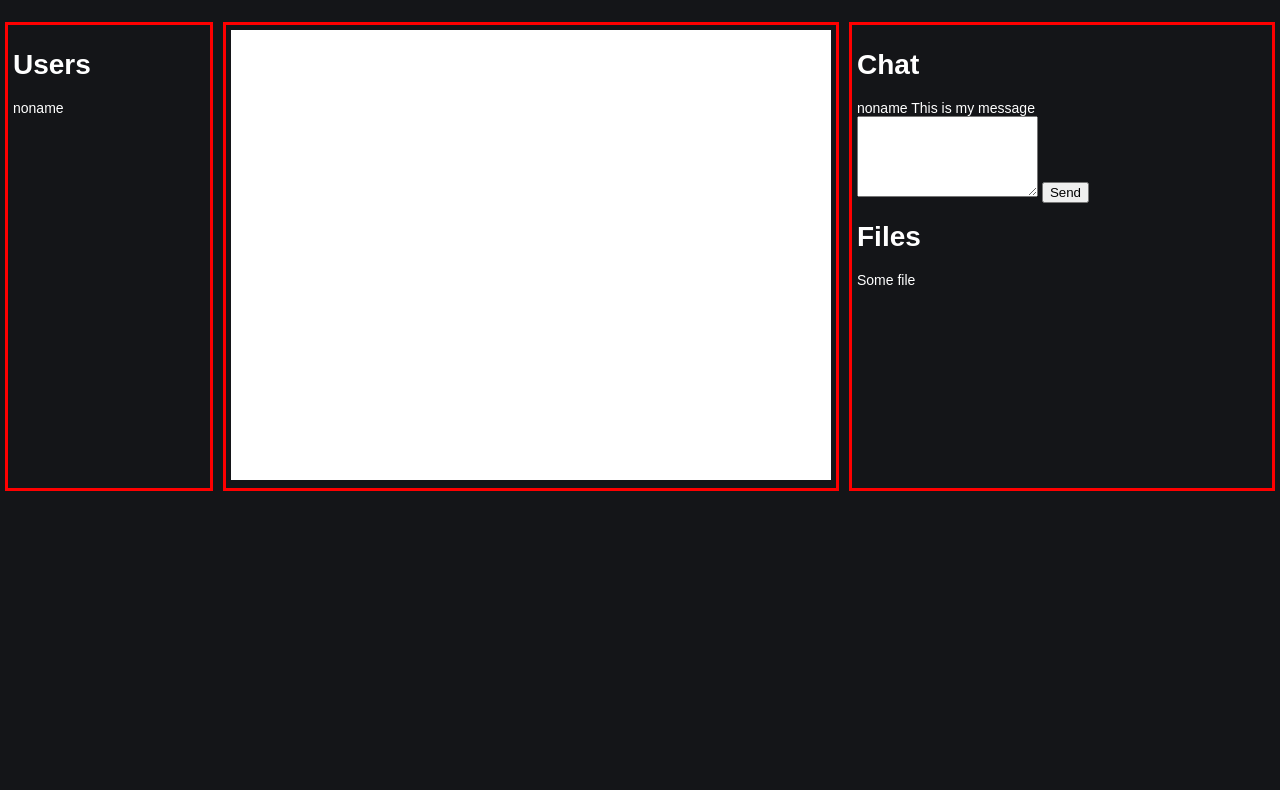
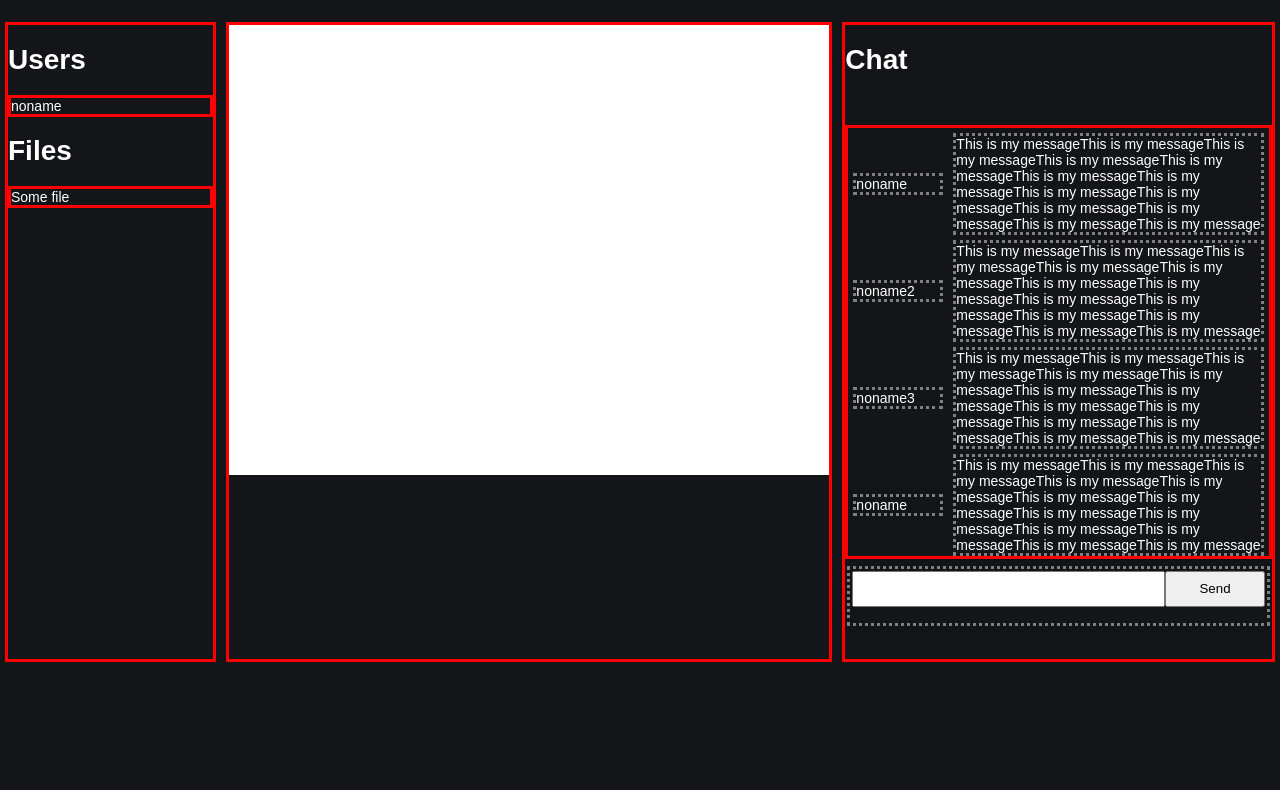
Before and after one commit to gechenginca/TheDreamMachine, a website: page frontend/studyTable.html in a window 1280 px wide. Shown: the part 83-873 px from the top of the page. Drawn offline with Linux system fonts and the light colour scheme.

Commit message:
Further work on front end. Chat is flushed out a bit. No front end JS yet.

```diff
--- a/frontend/studyTable.html
+++ b/frontend/studyTable.html
@@ -15,7 +15,7 @@
 <!-- Place home, my tables, profile, sign out here-->
 
 <header>
-        <a href="/" id="title">TODO</a>
+        <h1><a href="/" id="title">TODO</a></h1>
 </header>
 
 <div class="table_app">
@@ -37,6 +37,17 @@
                 </div>
             </div>
 
+        </div>
+
+
+        <div id="files">
+            <h1>Files</h1>
+            <div id="files_cointainer" class="container">
+                <!-- Example file -->
+                <div class="file_bar">
+                    <a class="file_name">Some file</a>
+                </div>
+            </div>
         </div>
 
     </div>
@@ -66,31 +77,42 @@
                 <div class="chat_bar">
                     <span class="chat_user_pic"></span>
                     <span class="chat_user_name">noname</span>
-                    <span class="chat_content">This is my message</span>
+                    <span class="chat_content">This is my messageThis is my messageThis is my messageThis is my messageThis is my messageThis is my messageThis is my messageThis is my messageThis is my messageThis is my messageThis is my messageThis is my messageThis is my message</span>
                 </div>
+
+                <div class="chat_bar">
+                    <span class="chat_user_pic"></span>
+                    <span class="chat_user_name">noname2</span>
+                    <span class="chat_content">This is my messageThis is my messageThis is my messageThis is my messageThis is my messageThis is my messageThis is my messageThis is my messageThis is my messageThis is my messageThis is my messageThis is my messageThis is my message</span>
+                </div>
+
+                <div class="chat_bar">
+                    <span class="chat_user_pic"></span>
+                    <span class="chat_user_name">noname3</span>
+                    <span class="chat_content">This is my messageThis is my messageThis is my messageThis is my messageThis is my messageThis is my messageThis is my messageThis is my messageThis is my messageThis is my messageThis is my messageThis is my messageThis is my message</span>
+                </div>
+
+                <div class="chat_bar">
+                    <span class="chat_user_pic"></span>
+                    <span class="chat_user_name">noname</span>
+                    <span class="chat_content">This is my messageThis is my messageThis is my messageThis is my messageThis is my messageThis is my messageThis is my messageThis is my messageThis is my messageThis is my messageThis is my messageThis is my messageThis is my message</span>
+                </div>
+
+
             </div>
 
             <div id="chat_submit">
                 <form class="form" id="chat_form">
-                    <textarea rows="5" id="chat_form_text" class=""
-                        name="c_content" placeholder="Enter text" required>
+                    <textarea rows="2" id="chat_form_text" class=""
+                        name="" placeholder="Enter text" required>
                     </textarea>
 
-                    <button type="submit" class="">Send</button>
+                    <button type="submit" id="chat_form_button" class="">Send</button>
                 </form>
 
             </div>
         </div>
 
-        <div id="files">
-            <h1>Files</h1>
-            <div id="files_cointainer" class="container">
-                <!-- Example file -->
-                <div class="file_bar">
-                    <a class="file_name">Some file</a>
-                </div>
-            </div>
-        </div>
 
 
     </div>
--- a/frontend/style/studyTables.css
+++ b/frontend/style/studyTables.css
@@ -33,7 +33,7 @@
         ;
 
     grid-template-rows:
-        auto
+        650px
         450px
         ;
 
@@ -65,7 +65,127 @@
     border-style: solid;
     border-color: red;
     margin: 5px;
-    padding: 5px;
+    padding: 0px;
+}
+
+.container
+{
+    border-style: solid;
+    border-color: red;
+    padding: 0px;
+    margin-bottom: 5px;
+    margin-top: 5px;
+    margin-left: 0px;
+    margin-right: 0px;
+
+    overflow: auto;
+    scrollbar-base-color: gold;
+
+
+}
+
+
+#chat
+{
+    display: grid;
+    height: 100%;
+    grid-template-rows:
+        15%
+        70%
+        15%
+        ;
+}
+
+.chat_bar
+{
+    border-style: none;
+    border-color: grey;
+    padding: 0px;
+    margin-bottom: 5px;
+    margin-top: 5px;
+    margin-left: 0px;
+    margin-right: 0px;
+
+    display: grid;
+    grid-template-columns:
+
+        100px
+        1fr
+    ;
+    grid-template-areas:
+        "user content"
+    ;
+
+}
+
+.chat_user_name, .chat_content
+{
+    border-style: dotted;
+    border-color: grey;
+    padding: 0px;
+    margin-bottom: 0px;
+    margin-top: 0px;
+    margin-left: 5px;
+    margin-right: 5px;
+}
+.chat_user_name
+{
+    grid-area: user;
+    justify-self: stretch;
+    align-self: center;
+
+}
+.chat_content
+{
+    grid-area: content;
+    justify-self: start;
+    width: 95%;
+}
+
+/*
+.chat_content
+{
+    border-style: dotted;
+    border-color: white;
+    padding: 0px;
+    margin-bottom: 0px;
+    margin-top: 0px;
+    margin-left: 5px;
+    margin-right: 5px;
+}*/
+
+#chat_submit
+{
+    border-style: dotted;
+    border-color: grey;
+    padding: 2px;
+    margin: 2px;
+    height: 50px;
+
+
+}
+#chat_form
+{
+    display: grid;
+    grid-template-columns:
+        1fr
+        100px
+    ;
+
+    grid-template-areas:
+        "textbox send_but"
+        ;
+}
+
+#chat_form_text
+{
+    resize: none;
+    grid-area: textbox;
+    width: auto;
+}
+#chat_form_button
+{
+    grid-area: send_but;
 }
 
 canvas
```
Also changed, not shown: frontend/index.html (+72 -36 lines).
